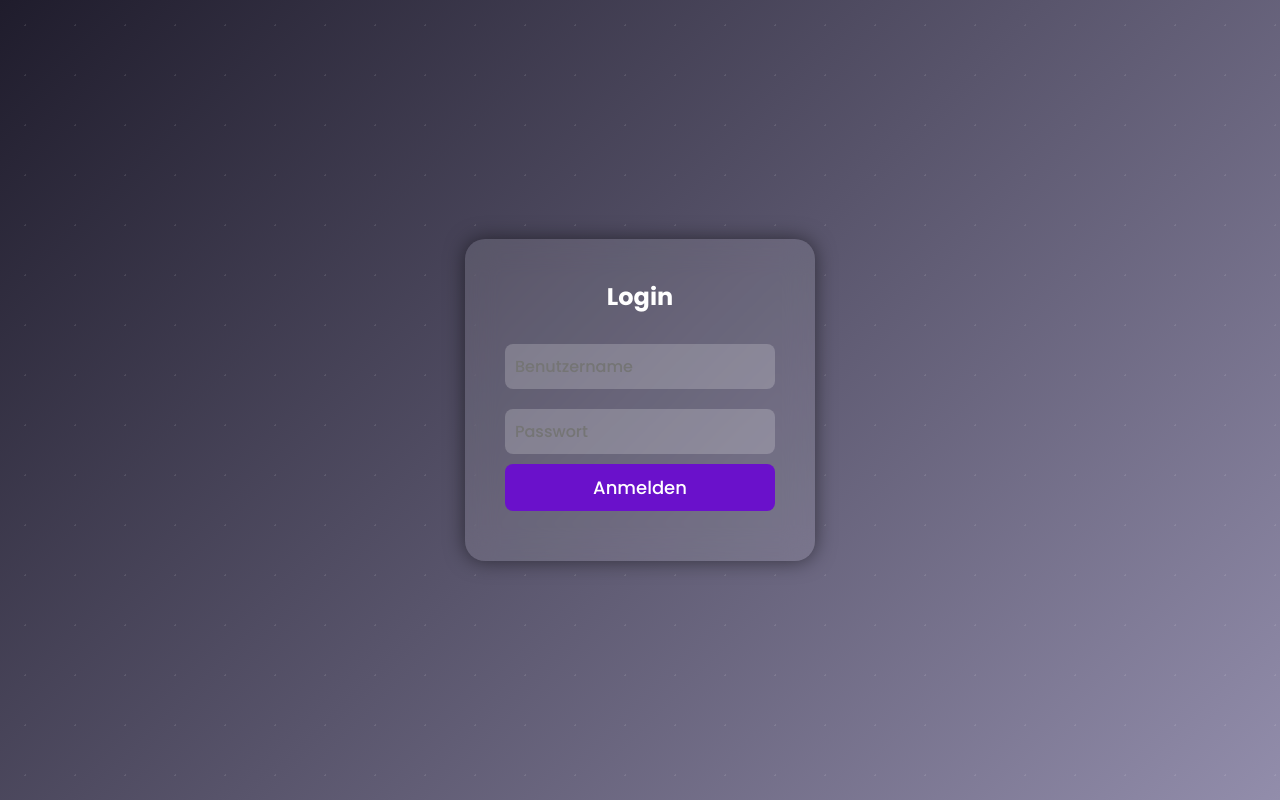
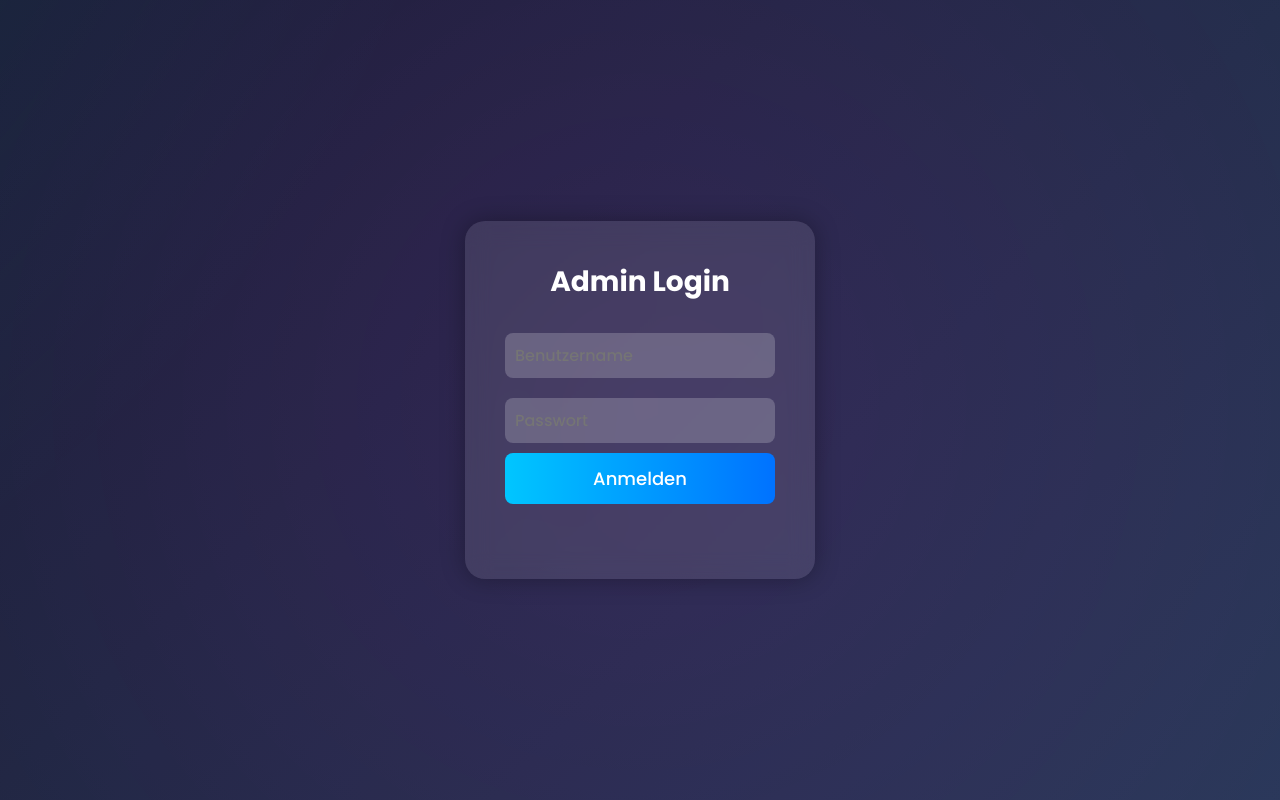
Before and after one commit to Benno192221/familiebuhl-website, a plain HTML site: page index.html in a window 1280 px wide. Drawn offline with Linux system fonts and the light colour scheme.

Commit message:
Update login page for admin access and styles

```diff
--- a/index.html
+++ b/index.html
@@ -1,9 +1,9 @@
 <!DOCTYPE html>
 <html lang="de">
 <head>
-  <meta charset="UTF-8" />
+  <meta charset="UTF-8">
   <meta name="viewport" content="width=device-width, initial-scale=1.0">
-  <title>Login | Meine Website</title>
+  <title>Login | Admin Portal</title>
   <style>
     @import url('https://fonts.googleapis.com/css2?family=Poppins:wght@300;500;700&display=swap');
     * {
@@ -13,84 +13,96 @@
       font-family: 'Poppins', sans-serif;
     }
     body {
-      height: 100vh;
       display: flex;
       justify-content: center;
       align-items: center;
-      background: linear-gradient(135deg, #1f1c2c, #928dab);
+      height: 100vh;
       overflow: hidden;
+      background: linear-gradient(135deg, #141E30, #243B55);
     }
 
-    .background {
+    /* Hintergrund-Animation */
+    .bg {
       position: absolute;
-      width: 100%;
-      height: 100%;
-      background: radial-gradient(circle, rgba(255,255,255,0.1) 2%, transparent 2%);
-      background-size: 50px 50px;
-      animation: move 10s linear infinite;
+      width: 200%;
+      height: 200%;
+      background: radial-gradient(circle at 25% 25%, rgba(0,255,255,0.1) 0%, transparent 50%),
+                  radial-gradient(circle at 75% 75%, rgba(255,0,255,0.1) 0%, transparent 50%);
+      animation: movebg 10s linear infinite;
+      z-index: 0;
     }
-    @keyframes move {
-      from { background-position: 0 0; }
-      to { background-position: 100px 100px; }
+    @keyframes movebg {
+      0% { transform: translate(0, 0); }
+      50% { transform: translate(-25%, -25%); }
+      100% { transform: translate(0, 0); }
     }
 
-    .login-box {
-      position: relative;
+    .login-container {
+      z-index: 1;
       width: 350px;
+      background: rgba(255, 255, 255, 0.1);
+      backdrop-filter: blur(12px);
+      border-radius: 20px;
       padding: 40px;
-      background: rgba(255, 255, 255, 0.1);
-      border-radius: 20px;
-      backdrop-filter: blur(15px);
-      box-shadow: 0 0 20px rgba(0,0,0,0.5);
-      z-index: 1;
+      box-shadow: 0 0 25px rgba(0, 0, 0, 0.3);
       text-align: center;
+      color: white;
+      animation: fadeIn 1.5s ease;
     }
 
-    .login-box h2 {
-      color: #fff;
-      margin-bottom: 20px;
+    @keyframes fadeIn {
+      from { opacity: 0; transform: translateY(30px); }
+      to { opacity: 1; transform: translateY(0); }
     }
 
-    .login-box input {
+    .login-container h2 {
+      margin-bottom: 20px;
+      font-size: 28px;
+      font-weight: 600;
+    }
+
+    .login-container input {
       width: 100%;
       padding: 10px;
       margin: 10px 0;
-      background: rgba(255,255,255,0.2);
       border: none;
       border-radius: 8px;
+      outline: none;
+      background: rgba(255, 255, 255, 0.2);
       color: #fff;
       font-size: 16px;
-      outline: none;
     }
 
-    .login-box button {
+    .login-container button {
       width: 100%;
-      padding: 10px;
-      background: #6a11cb;
+      padding: 12px;
       border: none;
       border-radius: 8px;
-      color: #fff;
+      background: linear-gradient(90deg, #00c6ff, #0072ff);
+      color: white;
       font-size: 18px;
       cursor: pointer;
-      transition: background 0.3s;
+      transition: transform 0.2s, box-shadow 0.2s;
     }
 
-    .login-box button:hover {
-      background: #2575fc;
+    .login-container button:hover {
+      transform: translateY(-2px);
+      box-shadow: 0 0 10px #00c6ff;
     }
 
     .error {
       color: #ff8080;
-      margin-top: 10px;
+      margin-top: 15px;
       font-size: 14px;
+      height: 20px;
     }
   </style>
 </head>
 <body>
-  <div class="background"></div>
+  <div class="bg"></div>
 
-  <div class="login-box">
-    <h2>Login</h2>
+  <div class="login-container">
+    <h2>Admin Login</h2>
     <input type="text" id="username" placeholder="Benutzername">
     <input type="password" id="password" placeholder="Passwort">
     <button onclick="login()">Anmelden</button>
@@ -99,15 +111,15 @@
 
   <script>
     function login() {
-      const user = document.getElementById("username").value;
-      const pass = document.getElementById("password").value;
-      const error = document.getElementById("error");
+      const user = document.getElementById('username').value;
+      const pass = document.getElementById('password').value;
+      const error = document.getElementById('error');
 
       if (user === "admin" && pass === "1234") {
         localStorage.setItem("loggedIn", "true");
         window.location.href = "home.html";
       } else {
-        error.textContent = "Falscher Benutzername oder Passwort!";
+        error.textContent = "❌ Falscher Benutzername oder Passwort!";
       }
     }
   </script>
```
